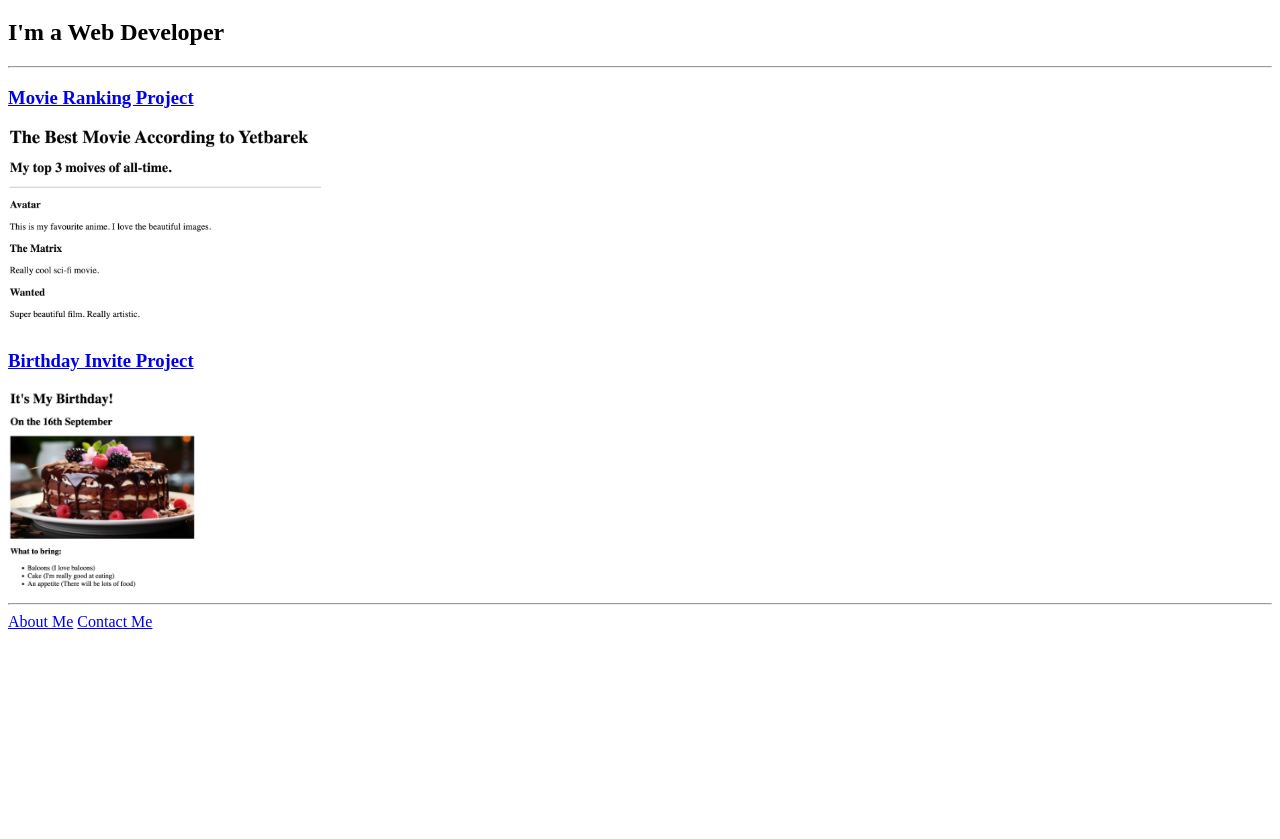
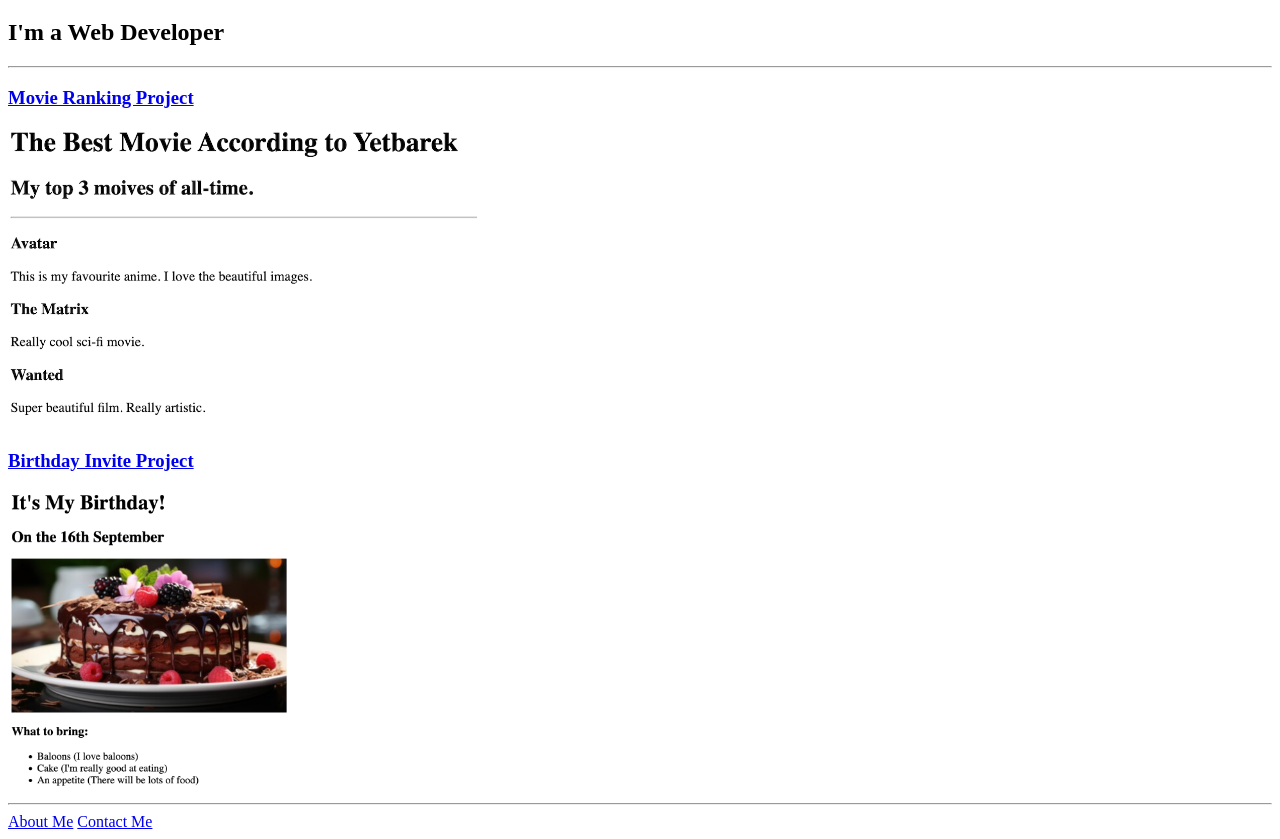
Before and after one commit to yetty8/html-profile, a plain HTML site: page index.html in a window 1280 px wide. Shown: the part 61-900 px from the top of the page. Before the commit the page ends 800 px from the top, so only its background shows below. Drawn offline with Linux system fonts and the light colour scheme.

Commit message:
Add files via upload

```diff
--- a/index.html
+++ b/index.html
@@ -10,9 +10,9 @@
     <h2>I'm a Web Developer</h2>
     <hr>
     <h3><a href="./public/movie-ranking.html">Movie Ranking Project</a></h3>
-    <img src="./assets/images/moviernking.png" height="200" alt="movie ranking project preview">
+    <img src="./assets/images/moviernking.png" height="300" alt="movie ranking project preview">
     <h3><a href="./public/birthday-invite.html">Birthday Invite Project</a></h3>
-    <img src="./assets/images/birthdaycakes.png" height="200"alt="Chocolate Vanilla Birthday Cake with blackberry and rosemary">
+    <img src="./assets/images/birthdaycakes.png" height="300"alt="Chocolate Vanilla Birthday Cake with blackberry and rosemary">
     <hr>
     <a href="./public/about.html">About Me</a>
     <a href="./public/contact.html">Contact Me</a>
```
